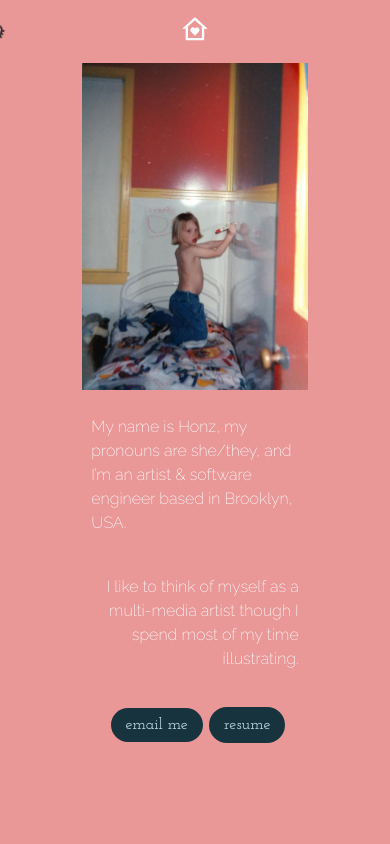
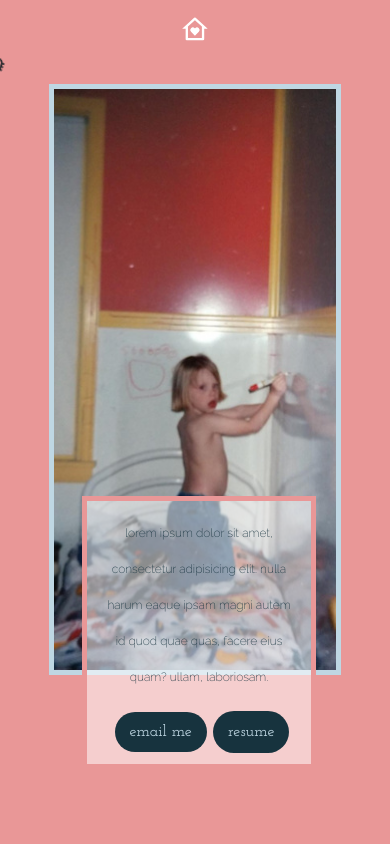
Before and after one commit to honzlavender/personalwebsite-2022, a React (Create React App) app: page /aboutcontact in a window 390 px wide. Shown: the top 844 px of the page. Built offline with nearby package versions, Linux system fonts and the light colour scheme.

Commit message:
fix and updated about page design

```diff
--- a/src/CSS/About.css
+++ b/src/CSS/About.css
@@ -1,10 +1,13 @@
 /*ABOUT ME FULL PAGE*/
-.col-about {
+.AboutContact {
+  background-color: #e99797;
   display: flex;
+  flex-direction: column;
 }
 
-.about{
-  background-color: #E99797;
+body.about {
+  /* background-color: #e0c3fc; */
+  background-color: #e99797;
   padding-top: 4vw;
   margin-bottom: 0;
   width: 100%;
@@ -15,6 +18,7 @@ a.backHome,
 h1.backhome {
   color: #fff;
   padding-top: 2vh;
+  margin-bottom: 0;
 }
 
 /*home icon hover*/
@@ -28,13 +32,6 @@ h1.homeBugs {
   margin: -5%;
 }
 
-.aboutBody {
-  display: flex;
-  flex-direction: row;
-  justify-content: center;
-  margin: 2vw 15vw;
-}
-
 /*ABOUT ME PARAGRAPH*/
 p {
   font-size: clamp(18px, 50%, 300px);
@@ -42,17 +39,8 @@ p {
   font-family: "Raleway", sans-serif;
 }
 
-.copy{
+.copy {
   margin: 25px;
-}
-
-/*about me photo*/
-.babypic {
-  height: 50;
-}
-/* both button containter */
-.bothButtons {
-  min-width: 10vw;
 }
 
 /*buttons on about me*/
@@ -67,11 +55,11 @@ a.email {
   border-radius: 25px;
   border: none;
   font-size: clamp(16px, 50%, 300px);
-  padding: 5px 15px;
+  padding: 2px 15px;
   text-decoration: none;
-  margin-top: 5vw;
+  margin-top: 4vw;
+  z-index: 1;
 }
-
 
 /* using color of text because text-decoration didnt work */
 a.email:hover {
@@ -81,66 +69,36 @@ a.email:hover {
 /* //email button bg box*/
 button.email {
   border: none;
+  margin: 0;
   text-decoration: none;
   background: none;
+  z-index: 1;
 }
 /*email button div*/
 div.emailButton {
   display: flex;
   justify-content: center;
+  z-index: 1;
 }
 
 /*MOBILE LAYOUT*/
 @media only screen and (max-width: 500px) {
-  /* display */
-  .col-about {
-    display: flex;
-    justify-content: center;
-  }
-
-  .aboutBody {
-    display: flex;
-    flex-direction: column;
-    justify-content: center;
-    margin: 2vw;
-  }
-
-  .babypic {
-    height: 84vw;
-    width: auto;
-  }
-
   /*only about me text*/
   p {
-    text-align: left;
-    margin: 0 15vw;
+    /* text-align: left; */
+    /* margin: 0 15vw; */
     color: #fff;
     font-size: 100%;
-  }
-
-  /*about me copy div (text & button container)*/
-  .copy {
-    text-align: center;
   }
 
   a.backHome,
   h1.backhome {
     color: #fff;
+    margin-bottom: 0;
   }
 
-/* h1 container floating bugs */
+  /* h1 container floating bugs */
   h1.homeBugs {
     margin: -6% 0;
   }
-
 }
-
-@media (min-width: 501px) and (max-width: 900px) {
-
-  .babypic {
-    height: 60vw;
-    width: auto;
-  }
-
-
-}
--- a/src/CSS/Cards.css
+++ b/src/CSS/Cards.css
@@ -39,14 +39,14 @@ button.btnButton {
 h6.blurb {
   font-family: "Raleway", sans-serif;
   text-align: left;
-  font-size: clamp(18px, 50%, 300px);
+  font-size: clamp(.8rem, 1.5rem, 4rem);
 }
 
 /*artist blurb*/
 h6.blurb-art {
   font-family: "Raleway", sans-serif;
   text-align: right;
-  font-size: clamp(18px, 50%, 300px);
+  font-size: clamp(.8rem, 1.5rem, 4rem);
 }
 
 /*col that holds blurbs and cards*/
@@ -89,7 +89,7 @@ img.artist {
 
   h6.blurb,
   h6.blurb-art {
-  font-size: clamp(10px, 50%, 300px);
+  font-size: clamp(.7rem, .9rem, 1rem);
   }
 
   div.col-cards {
--- a/src/CSS/Home.css
+++ b/src/CSS/Home.css
@@ -8,6 +8,7 @@ body,
 
 .App {
   height: 100%;
+  color: currentColor;
 }
 
 div.aboutbox {
--- a/src/CSS/Popup.css
+++ b/src/CSS/Popup.css
@@ -1,7 +1,7 @@
 /*POPUP FOR PROJECT CARDS*/
 /*card name buttons*/
 input.popup {
-  font-size: clamp(24px, 50%, 300px);
+  font-size: clamp(16px, 50%, 300px);
   background: #e0c3fc;
   font-family: "Josefin Slab", serif;
   color: #8f6caf;
--- /dev/null
+++ b/src/CSS/playing.css
@@ -0,0 +1,96 @@
+/* @import url(https://fonts.googleapis.com/css?family=Raleway:600); */
+
+/* html {
+  font-size: 60%;
+}
+
+body {
+  padding:0; margin:0;
+} */
+
+.container__play {
+  position: absolute;
+
+  margin: 0 auto;
+  padding: 0;
+
+  height: 70%;
+  width: 75%;
+
+  top: 15%;
+  left: 0;
+  right: 0;
+  /* bottom: 10%; */
+
+  border: 5px solid #bfd7e3;
+
+  background: url("../Graphics/Home/babypic.jpg");
+  background-size: cover;
+  background-repeat: no-repeat;
+  background-position: 35% center;
+  /* z-index: 0; */
+}
+
+p.play {
+  position: fixed;
+  display: inline-block;
+
+  /* margin: 20vw auto; */
+  padding: 6% 0;
+
+  top: 10%;
+  left: 15%;
+  bottom: 10%;
+
+  min-height: 80%;
+  width: 55%;
+  max-width: 250px;
+  min-width: 150px;
+
+  font-family: "Raleway";
+  font-size: 1.25rem;
+  text-align: center;
+  text-transform: lowercase;
+  /* letter-spacing: 0.5rem; */
+  line-height: 2.25rem;
+  color: #17333e;
+
+  background-color: rgba(255, 255, 255, 0.534);
+  border: 5px solid #e99797;
+}
+
+@media only screen and (max-width: 500px) {
+.container__play {
+    top: 10%;
+}
+
+  p.play {
+    position: absolute;
+    display: flex;
+    flex-direction: column;
+
+    padding: 5%;
+    /* margin: 20% 0% 0 0; */
+
+    top: 70%;
+    left: 10%;
+    right: 0%;
+    bottom: 0%;
+
+    min-height: 47%;
+    width: 60vw;
+    max-width: 100vw;
+    min-width: 20vw;
+
+    font-family: "Raleway";
+    font-size: 12px;
+    text-align: center;
+    text-transform: lowercase;
+    /* letter-spacing: 0.5rem; */
+    line-height: 2.25rem;
+    color: #17333e;
+
+    background-color: rgba(255, 255, 255, 0.534);
+    border: 5px solid #e99797;
+  }
+}
--- /dev/null
+++ b/src/Cards/Playing.js
@@ -0,0 +1,110 @@
+import "../CSS/playing.css";
+import React, { useState } from "react";
+import Resume from "./Resume";
+
+import { RiBug2Line } from "react-icons/ri";
+
+// import babypic from "../Graphics/Home/babypic.jpg";
+import resume from "../Graphics/Home/resume.jpg";
+import resumePDF from "../Graphics/Home/resumePDF.pdf";
+
+function Playing() {
+  const [isOpen, setIsOpen] = useState(false);
+
+  const togglePopup = () => {
+    setIsOpen(!isOpen);
+  };
+
+  return (
+    <>
+      <div class="container__play">
+        <h1 className="homeBugs">
+          <em class="planet right">
+            <RiBug2Line />
+          </em>
+          <em class="planet left">
+            <RiBug2Line />
+          </em>
+        </h1>
+        <p className="play">
+          Lorem ipsum dolor sit amet, consectetur adipisicing elit. Nulla harum
+          eaque ipsam magni autem id quod quae quas, facere eius quam? Ullam,
+          laboriosam.
+          <div className="bothButtons">
+            <div className="emailButton">
+              <button type="button" class="email">
+                <a
+                  className="email"
+                  target="_blank"
+                  href="mailto:hellohonz@gmail.com?body=My custom mail body"
+                  download="HonzWilliamsResume.pdf"
+                  rel="noreferrer"
+                  style={{ textDecoration: "none" }}
+                >
+                  email me
+                </a>
+              </button>
+              <input
+                className="CV"
+                type="button"
+                value="resume"
+                onClick={togglePopup}
+              />
+              {isOpen && (
+                <Resume
+                  content={
+                    <div className="pop">
+                      <img src={resume} class="pic" alt="" />
+                      <br />
+                      <div className="container-resume">
+                        <button type="button" class="btn">
+                          <a
+                            className="resume"
+                            href={resumePDF}
+                            download="HonzWilliamsResume.pdf"
+                          >
+                            Download Resume
+                          </a>
+                        </button>
+                        <button type="button" class="btn">
+                          <a
+                            href={resumePDF}
+                            target="_blank"
+                            className="resume"
+                            rel="noreferrer"
+                          >
+                            {" "}
+                            open in new tab
+                          </a>
+                        </button>
+                      </div>
+                    </div>
+                  }
+                  handleClose={togglePopup}
+                />
+              )}
+            </div>
+          </div>
+          {/* <div class="container__play"> */}
+          {/* <p className="play">
+        Lorem ipsum dolor sit amet, consectetur adipisicing elit. Nulla harum
+        eaque ipsam magni autem id quod quae quas, facere eius quam? Ullam,
+        laboriosam. */}
+        </p>
+      </div>
+    </>
+  );
+}
+
+export default Playing;
+
+// {/* <p>Hi hi! </p>
+// <p>
+//   My name is Honz, my pronouns are she/they, and I’m an artist &
+//   software engineer based in Brooklyn, USA.
+// </p>
+// <br />
+// <p style={{ textAlign: "right" }}>
+//   I like to think of myself as a multi-media artist though I spend
+//   most of my time illustrating.
+// </p> */}
--- a/src/Components/AboutContact.js
+++ b/src/Components/AboutContact.js
@@ -1,5 +1,4 @@
 /* eslint-disable jsx-a11y/alt-text */
-import React, { useState } from "react";
 import { Link } from "react-router-dom";
 import Footer from "./Footer";
 
@@ -7,117 +6,25 @@ import { RiBug2Line } from "react-icons/ri";
 
 //image
 
-import babypic from "../Graphics/Home/babypic.jpg";
-import resume from "../Graphics/Home/resume.jpg";
-import resumePDF from "../Graphics/Home/resumePDF.pdf";
 //css
 import "../CSS/About.css";
-import Resume from "../Cards/Resume";
 //icon
 import { RiHomeHeartLine } from "react-icons/ri";
+import Playing from "../Cards/Playing";
+// import Playing from "../Cards/Playing";
 
 function AboutContact() {
-  const [isOpen, setIsOpen] = useState(false);
-
-  const togglePopup = () => {
-    setIsOpen(!isOpen);
-  };
-
   return (
-    <div className="App">
+    <div className="AboutContact">
       <body className="about">
         <Link to="/" className="backHome">
           <h1 className="backHome">
             <RiHomeHeartLine />
           </h1>
         </Link>
-        <h1 className="homeBugs">
-          <em class="planet right">
-            <RiBug2Line />
-          </em>
-          <em class="planet left">
-            <RiBug2Line />
-          </em>
-        </h1>
-        <div class="row" className="aboutBody">
-          <div className="col-about">
-            <img src={babypic} alt="babypic" className="babypic" />
-          </div>
-
-          <div className="col">
-            <div className="copy">
-              <p>
-                My name is Honz, my pronouns are she/they, and I’m an artist &
-                software engineer based in Brooklyn, USA.
-              </p>
-              <br />
-              <p style={{ textAlign: "right" }}>
-                I like to think of myself as a multi-media artist though I spend
-                most of my time illustrating.
-              </p>
-              <div className="bothButtons">
-                <div className="emailButton">
-                  <button type="button" class="email">
-                    <a
-                      className="email"
-                      target="_blank"
-                      href="mailto:hellohonz@gmail.com?body=My custom mail body"
-                      download="HonzWilliamsResume.pdf"
-                      rel="noreferrer"
-                      style={{ textDecoration: "none" }}
-                    >
-                      email me
-                    </a>
-                  </button>
-                  <input
-                    className="CV"
-                    type="button"
-                    value="resume"
-                    onClick={togglePopup}
-                  />
-                  {isOpen && (
-                    <Resume
-                      content={
-                        <div className="pop">
-                          <img src={resume} class="pic" />
-                          <br />
-                          <div className="container-resume">
-                            <button type="button" class="btn">
-                              <a
-                                className="resume"
-                                href={resumePDF}
-                                download="HonzWilliamsResume.pdf"
-                              >
-                                Download Resume
-                              </a>
-                            </button>
-                            <button type="button" class="btn">
-                              <a
-                                href={resumePDF}
-                                target="_blank"
-                                className="resume"
-                                rel="noreferrer"
-                              >
-                                {" "}
-                                open in new tab
-                              </a>
-                            </button>
-                          </div>
-                        </div>
-                      }
-                      handleClose={togglePopup}
-                    />
-                  )}
-                </div>
-              </div>
-            </div>
-          </div>
-        </div>
-        <br />
-        <br />
-        <br />
-        <Footer />
+        <Playing /> {/*about me container */}
       </body>
+      <Footer />
     </div>
   );
 }
```
